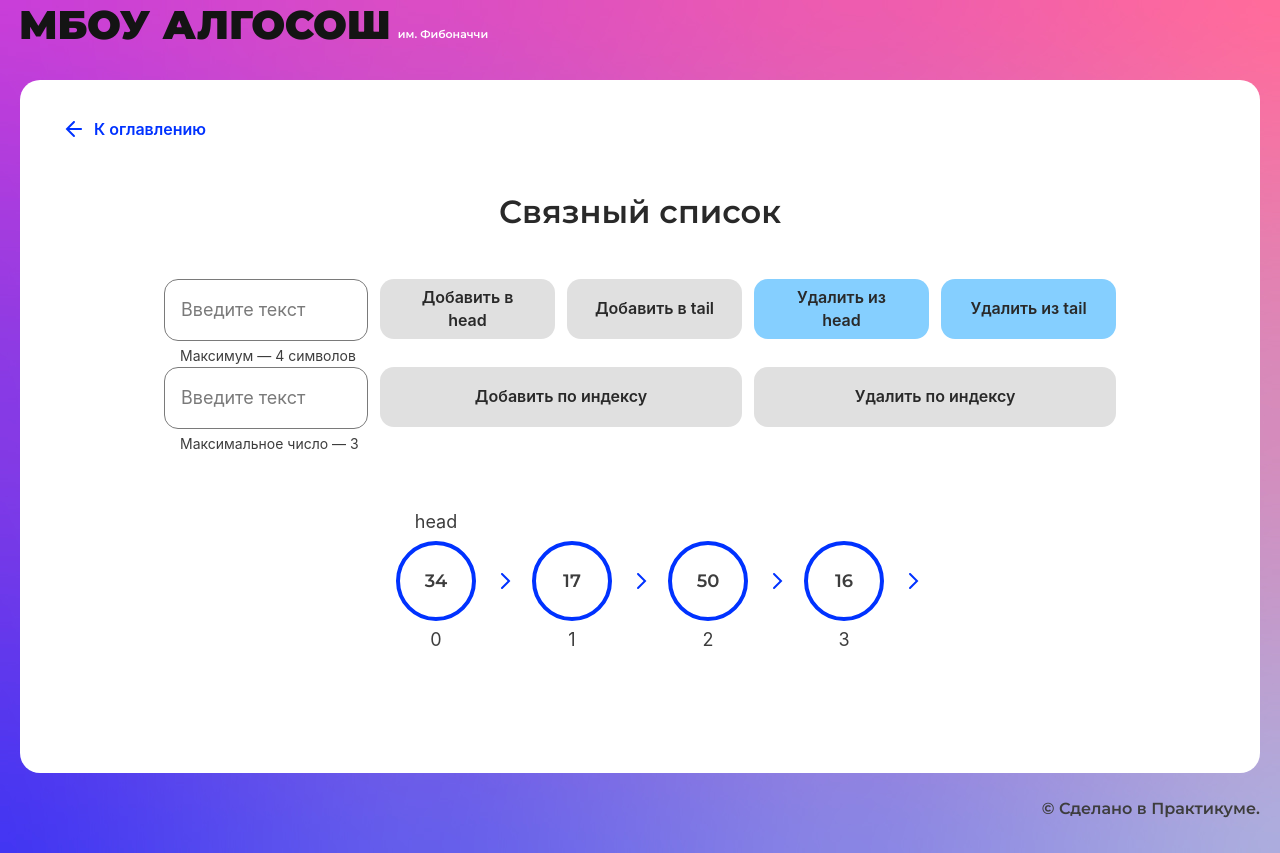
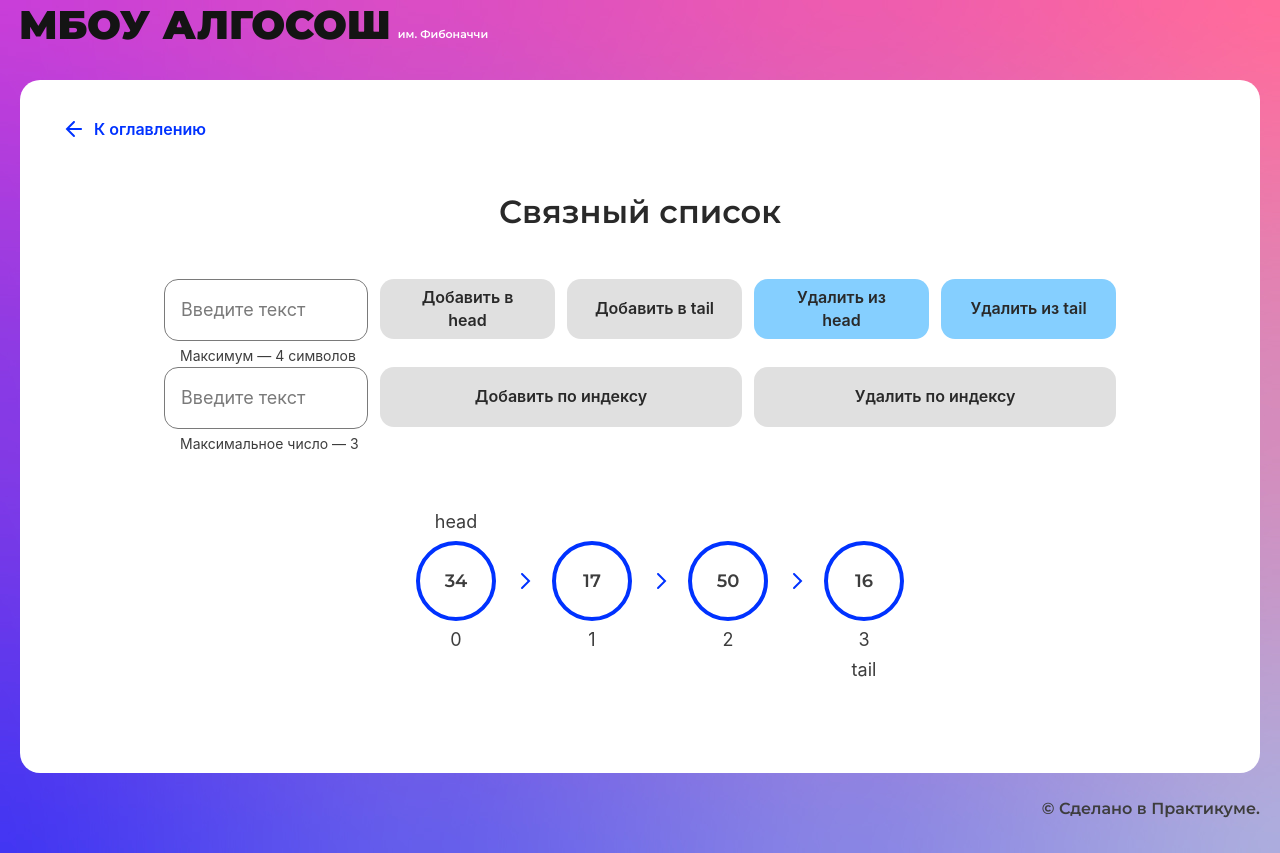
Before and after one commit to petrov-andrey-dev/algososh, a React (Create React App) app: page /list in a window 1280 px wide. Built offline with nearby package versions, Linux system fonts and the light colour scheme.

Commit message:
fix: fix string fnd list pages

```diff
--- a/src/components/list-page/list-page.tsx
+++ b/src/components/list-page/list-page.tsx
@@ -257,15 +257,15 @@ export const ListPage: React.FC = () => {
                         || index === 0 ? HEAD : null
                   }
                   tail={
-                    (action.delFromHeadBtn && index === 0)
+                    ((action.delFromHeadBtn && index === 0)
                       || (action.delFromTailBtn && index === list.length - 1)
                       || (action.delByIndexBtn && index === pointer)
                       ? <Circle isSmall={true} state={ElementStates.Changing} letter={deletingValue} />
-                      : null
-                        || values.index === list.length - 1 ? TAIL : null
+                      : null)
+                        || index === list.length - 1 ? TAIL : null
                   }
                 />
-                {values.index !== list.length - 1 && <ArrowIcon />}
+                {index !== list.length - 1 && <ArrowIcon />}
               </li>
             )
           })
--- a/src/components/sorting-page/sorting-page.tsx
+++ b/src/components/sorting-page/sorting-page.tsx
@@ -66,9 +66,9 @@ export const SortingPage: React.FC = () => {
         arr[i].state = arr[j].state = ElementStates.Changing;
         setArray([...arr]);
         await timeout(SHORT_DELAY_IN_MS);
-        if (direction === Direction.Ascending && arr[j].value > arr[min].value) {
+        if (direction === Direction.Ascending && arr[j].value < arr[min].value) {
           min = j;
-        } else if (direction === Direction.Descending && arr[j].value < arr[min].value) {
+        } else if (direction === Direction.Descending && arr[j].value > arr[min].value) {
           min = j;
         }
         arr[j].state = ElementStates.Default;
```
